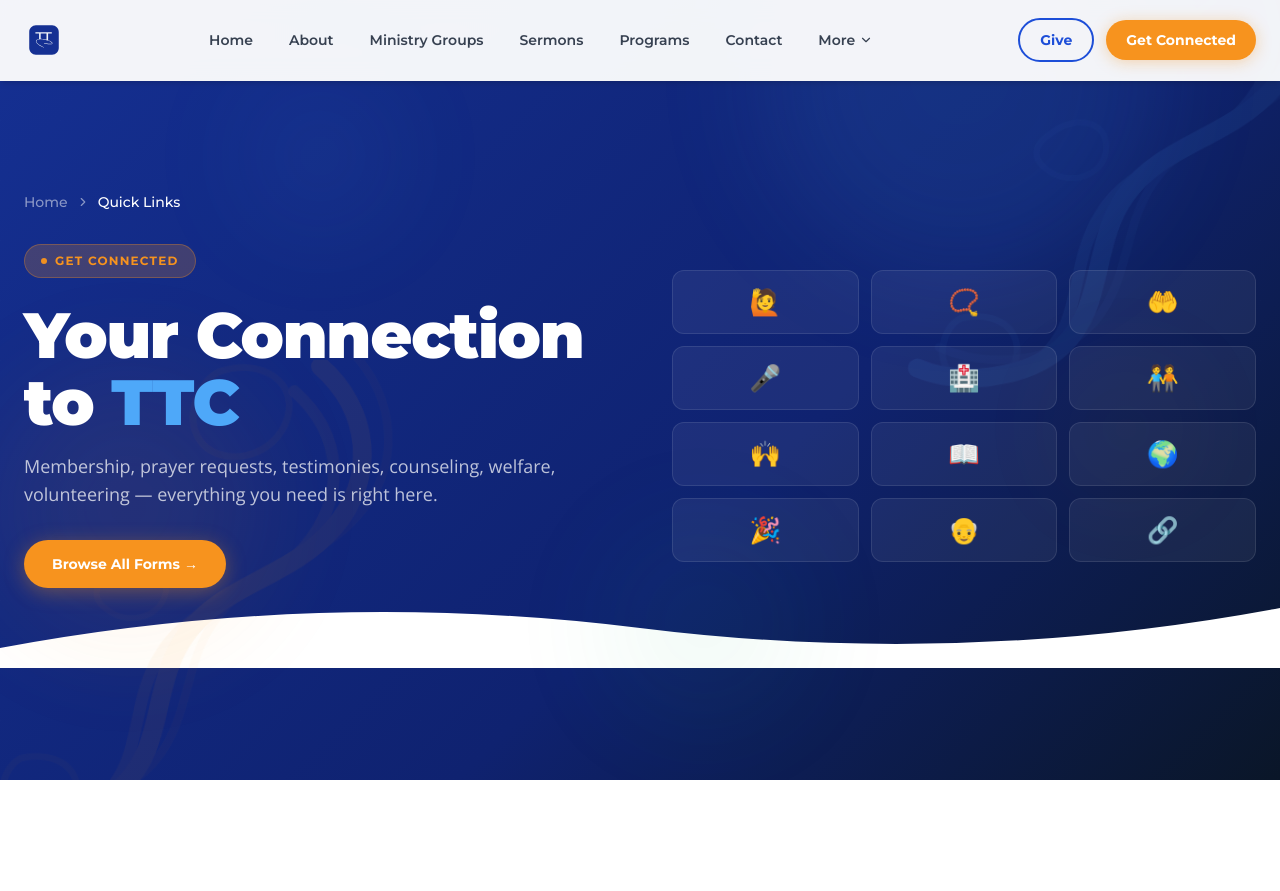
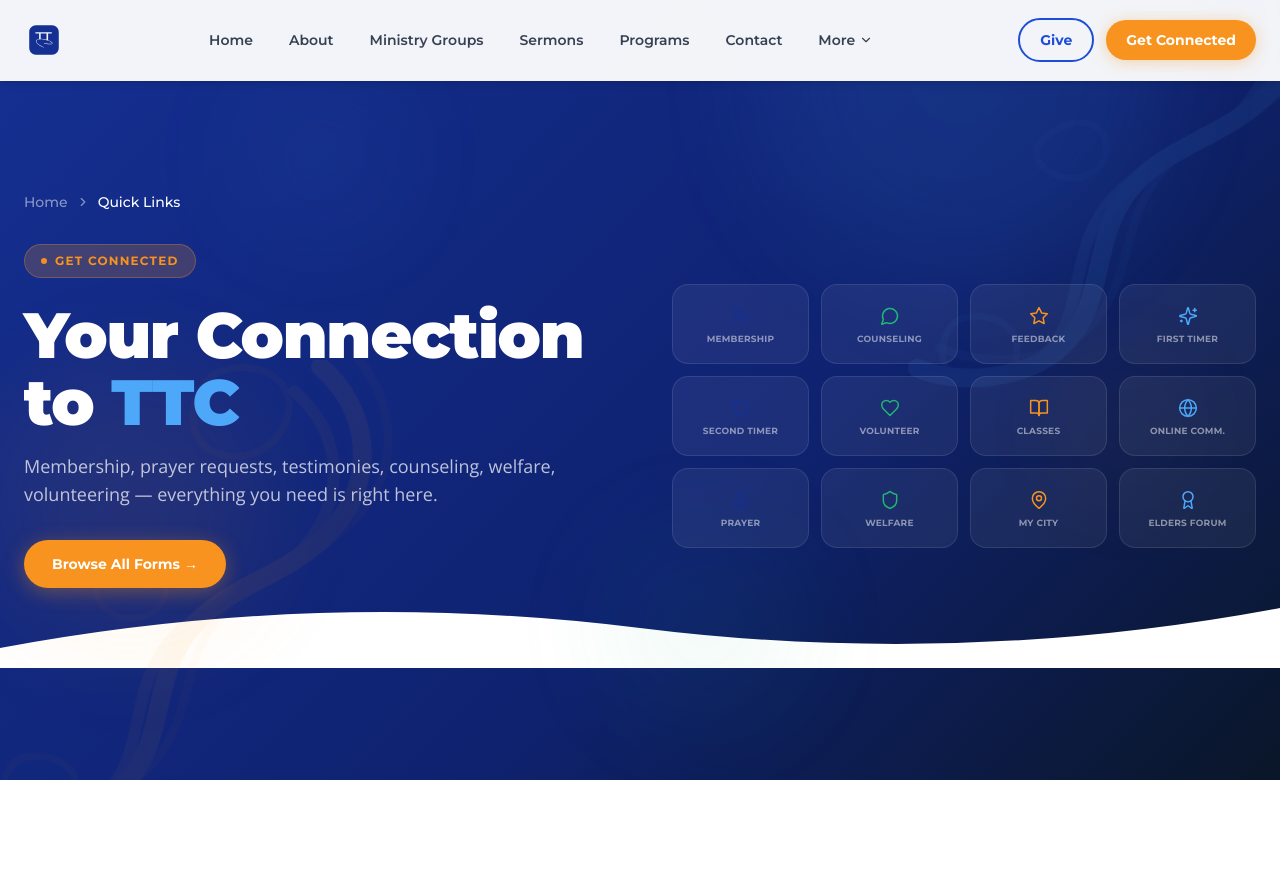
Before and after one commit to theasaphmedia/ttc-website, a Next.js app: page /quick-links in a window 1280 px wide. Shown: the top 891 px of the page. Built offline with nearby package versions, Linux system fonts and the light colour scheme.

Commit message:
feat: replace emoji icons with Lucide, fix WhoWeAre collage

```diff
--- a/app/quick-links/page.tsx
+++ b/app/quick-links/page.tsx
@@ -2,6 +2,7 @@ import type { Metadata } from 'next'
 import Link from 'next/link'
 import { ChevronRight } from 'lucide-react'
 import { QuickLinksHub } from '@/components/forms/QuickLinksHub'
+import { QuickLinksHeroGrid } from '@/components/quick-links/QuickLinksHeroGrid'
 import { WaveDivider } from '@/components/ui/WaveDivider'
 import { BrandCurves } from '@/components/ui/BrandCurves'
 import { FloatingOrbs } from '@/components/ui/FloatingOrbs'
@@ -54,14 +55,7 @@ export default function QuickLinksPage() {
                 Browse All Forms →
               </a>
             </div>
-            <div className="hidden lg:grid grid-cols-3 gap-3">
-              {['🙋','📿','🤲','🎤','🏥','🧑‍🤝‍🧑','🙌','📖','🌍','🎉','👴','🔗'].map((icon, i) => (
-                <div key={i} className="flex items-center justify-center h-16 rounded-xl touch-float"
-                  style={{ background: 'rgba(255,255,255,0.06)', border: '1px solid rgba(255,255,255,0.1)', fontSize: '1.6rem', animationDelay: `${i * 0.1}s` }}>
-                  {icon}
-                </div>
-              ))}
-            </div>
+            <QuickLinksHeroGrid />
           </div>
         </div>
         <WaveDivider fillColor="#ffffff" variant="curve" height={80} />
--- a/components/forms/QuickLinksHub.tsx
+++ b/components/forms/QuickLinksHub.tsx
@@ -4,9 +4,31 @@ import React, { useState } from 'react'
 import { QuickLinkModal } from './QuickLinkModal'
 import { useTilt } from '@/hooks/useTilt'
 import type { FormType } from '@/types'
+import {
+  UserCheck,
+  MessageCircle,
+  Star,
+  Sparkles,
+  RotateCcw,
+  Heart,
+  BookOpen,
+  Users,
+  Globe,
+  Flame,
+  Shield,
+  MapPin,
+  Smile,
+  Award,
+  Mic,
+  Users2,
+  Baby,
+  Layers,
+} from 'lucide-react'
+
+import type { LucideIcon } from 'lucide-react'
 
 interface QuickLink {
-  icon: string
+  Icon: LucideIcon
   title: string
   description: string
   formType: FormType
@@ -14,24 +36,24 @@ interface QuickLink {
 }
 
 const LINKS: QuickLink[] = [
-  { icon: '✝️',  title: 'Membership',            description: 'Become an official member of TTC',              formType: 'membership',            color: '#153093' },
-  { icon: '🤝',  title: 'Counseling',             description: 'Request one-on-one pastoral counseling',         formType: 'counseling',            color: '#22b573' },
-  { icon: '⭐',  title: 'Feedback Survey',         description: 'Share your experience with TTC',                formType: 'feedback',              color: '#f7931e' },
-  { icon: '👋',  title: 'First Timer',             description: 'New here? Let us welcome you properly',          formType: 'first_timer',           color: '#4ea8f9' },
-  { icon: '🔄',  title: 'Second Timer',            description: "Back again? We'd love to connect",               formType: 'second_timer',          color: '#153093' },
-  { icon: '🙋',  title: 'Volunteer',               description: 'Offer your time and gifts to serve',             formType: 'volunteer',             color: '#22b573' },
-  { icon: '📚',  title: 'Membership Class',        description: 'Sign up for our new members class',              formType: 'membership_class',      color: '#f7931e' },
-  { icon: '👥',  title: 'Ministry Group Class',    description: 'Begin your ministry group journey',              formType: 'ministry_group_class',  color: '#4ea8f9' },
-  { icon: '🌐',  title: 'Online Community',        description: 'Join TTC digital community groups',              formType: 'online_community',      color: '#153093' },
-  { icon: '💍',  title: 'Pre-Marital Counseling',  description: 'Prepare well for your marriage',                 formType: 'premarital_counseling', color: '#22b573' },
-  { icon: '💑',  title: 'Post-Marital Counseling', description: 'Strengthen and restore your marriage',           formType: 'postmarital_counseling',color: '#f7931e' },
-  { icon: '🙏',  title: 'Prayer Request',          description: 'Submit a prayer request to our team',            formType: 'prayer_request',        color: '#4ea8f9' },
-  { icon: '🎉',  title: 'Testimony',               description: 'Share what God has done for you',                formType: 'testimony',             color: '#153093' },
-  { icon: '❤️',  title: 'Welfare',                 description: 'Request welfare support from TTC',               formType: 'welfare',               color: '#22b573' },
-  { icon: '🏙️',  title: 'TIC — My City',           description: 'Bring TTC to your city or nation',              formType: 'tic_city',              color: '#f7931e' },
-  { icon: '👧',  title: 'Transformation Kids',     description: 'Register your child with TTC Kids',              formType: 'transformation_kids',   color: '#4ea8f9' },
-  { icon: '🎖️',  title: 'Elders Forum',            description: 'Join the TTC Elders Forum',                      formType: 'elders_forum',          color: '#153093' },
-  { icon: '⭕',  title: 'Circle Group',            description: 'Join a small intentional fellowship circle',     formType: 'circle_group',          color: '#22b573' },
+  { Icon: UserCheck,    title: 'Membership',            description: 'Become an official member of TTC',              formType: 'membership',            color: '#153093' },
+  { Icon: MessageCircle,title: 'Counseling',             description: 'Request one-on-one pastoral counseling',         formType: 'counseling',            color: '#22b573' },
+  { Icon: Star,         title: 'Feedback Survey',         description: 'Share your experience with TTC',                formType: 'feedback',              color: '#f7931e' },
+  { Icon: Sparkles,     title: 'First Timer',             description: 'New here? Let us welcome you properly',          formType: 'first_timer',           color: '#4ea8f9' },
+  { Icon: RotateCcw,    title: 'Second Timer',            description: "Back again? We'd love to connect",               formType: 'second_timer',          color: '#153093' },
+  { Icon: Heart,        title: 'Volunteer',               description: 'Offer your time and gifts to serve',             formType: 'volunteer',             color: '#22b573' },
+  { Icon: BookOpen,     title: 'Membership Class',        description: 'Sign up for our new members class',              formType: 'membership_class',      color: '#f7931e' },
+  { Icon: Users,        title: 'Ministry Group Class',    description: 'Begin your ministry group journey',              formType: 'ministry_group_class',  color: '#4ea8f9' },
+  { Icon: Globe,        title: 'Online Community',        description: 'Join TTC digital community groups',              formType: 'online_community',      color: '#153093' },
+  { Icon: Smile,        title: 'Pre-Marital Counseling',  description: 'Prepare well for your marriage',                 formType: 'premarital_counseling', color: '#22b573' },
+  { Icon: Users2,       title: 'Post-Marital Counseling', description: 'Strengthen and restore your marriage',           formType: 'postmarital_counseling',color: '#f7931e' },
+  { Icon: Flame,        title: 'Prayer Request',          description: 'Submit a prayer request to our team',            formType: 'prayer_request',        color: '#4ea8f9' },
+  { Icon: Mic,          title: 'Testimony',               description: 'Share what God has done for you',                formType: 'testimony',             color: '#153093' },
+  { Icon: Shield,       title: 'Welfare',                 description: 'Request welfare support from TTC',               formType: 'welfare',               color: '#22b573' },
+  { Icon: MapPin,       title: 'TIC — My City',           description: 'Bring TTC to your city or nation',              formType: 'tic_city',              color: '#f7931e' },
+  { Icon: Baby,         title: 'Transformation Kids',     description: 'Register your child with TTC Kids',              formType: 'transformation_kids',   color: '#4ea8f9' },
+  { Icon: Award,        title: 'Elders Forum',            description: 'Join the TTC Elders Forum',                      formType: 'elders_forum',          color: '#153093' },
+  { Icon: Layers,       title: 'Circle Group',            description: 'Join a small intentional fellowship circle',     formType: 'circle_group',          color: '#22b573' },
 ]
 
 function QuickLinkCard({ link, onClick }: { link: QuickLink; onClick: () => void }) {
@@ -55,7 +77,7 @@ function QuickLinkCard({ link, onClick }: { link: QuickLink; onClick: () => void
 
       {/* Icon */}
       <div
-        className="w-12 h-12 rounded-2xl flex items-center justify-center text-2xl shrink-0 relative z-10"
+        className="w-12 h-12 rounded-2xl flex items-center justify-center shrink-0 relative z-10"
         style={{
           background: `${link.color}15`,
           transform: isHovered ? 'translateZ(16px) scale(1.1)' : 'translateZ(0) scale(1)',
@@ -63,7 +85,15 @@ function QuickLinkCard({ link, onClick }: { link: QuickLink; onClick: () => void
           boxShadow: isHovered ? `0 4px 16px ${link.color}30` : 'none',
         }}
       >
-        {link.icon}
+        <link.Icon
+          size={20}
+          strokeWidth={1.8}
+          style={{
+            color: link.color,
+            transition: 'transform 0.35s cubic-bezier(0.23,1,0.32,1)',
+            transform: isHovered ? 'scale(1.15)' : 'scale(1)',
+          }}
+        />
       </div>
 
       {/* Text */}
--- a/components/home/MinistryGroupsTeaser.tsx
+++ b/components/home/MinistryGroupsTeaser.tsx
@@ -2,19 +2,31 @@
 
 import React from 'react'
 import Link from 'next/link'
-import { ArrowRight } from 'lucide-react'
+import { ArrowRight, Music2, Compass, BookOpen, Zap, Globe, Clapperboard, ClipboardList } from 'lucide-react'
 import { SectionHeading } from '@/components/ui/SectionHeading'
 import { AnimatedSection } from '@/components/ui/AnimatedSection'
 import { useTilt } from '@/hooks/useTilt'
 
+import type { LucideIcon } from 'lucide-react'
+
+const GROUP_ICONS: Record<string, LucideIcon> = {
+  'music-group': Music2,
+  'locomotive-group': Compass,
+  'transformative-word-group': BookOpen,
+  'tremendous-power-group': Zap,
+  'community-impact-group': Globe,
+  'media-operations-group': Clapperboard,
+  'administrative-support-group': ClipboardList,
+}
+
 const GROUPS = [
-  { slug: 'music-group',                name: 'Music Group',             icon: '🎵', abbr: undefined,  tagline: 'Anointed sounds that usher in presence',                  color: '#153093', bg: '#eef2ff' },
-  { slug: 'locomotive-group',           name: 'Locomotive Group',        icon: '🚂', abbr: 'MJK',      tagline: 'Making Jesus Known through follow-up',                   color: '#22b573', bg: '#ecfdf5' },
-  { slug: 'transformative-word-group',  name: 'Transformative Word',     icon: '📖', abbr: 'TWG',      tagline: 'Rooting believers in the Word',                           color: '#f7931e', bg: '#fff7ed' },
-  { slug: 'tremendous-power-group',     name: 'Tremendous Power',        icon: '⚡', abbr: 'TPG',      tagline: 'Spirit-empowered ministry and intercession',             color: '#153093', bg: '#eef2ff' },
-  { slug: 'community-impact-group',     name: 'Community Impact',        icon: '🌍', abbr: 'GIP',      tagline: 'Transforming communities, cities, nations',              color: '#22b573', bg: '#ecfdf5' },
-  { slug: 'media-operations-group',     name: 'Media Operations',        icon: '🎬', abbr: undefined,  tagline: 'Engineering · Design · Social · AV · Photography',       color: '#4ea8f9', bg: '#eff6ff' },
-  { slug: 'administrative-support-group', name: 'Administrative Support', icon: '📋', abbr: undefined, tagline: 'Admin, protocol, and operations excellence',              color: '#6b7280', bg: '#f9fafb' },
+  { slug: 'music-group',                name: 'Music Group',             abbr: undefined,  tagline: 'Anointed sounds that usher in presence',                  color: '#153093', bg: '#eef2ff' },
+  { slug: 'locomotive-group',           name: 'Locomotive Group',        abbr: 'MJK',      tagline: 'Making Jesus Known through follow-up',                   color: '#22b573', bg: '#ecfdf5' },
+  { slug: 'transformative-word-group',  name: 'Transformative Word',     abbr: 'TWG',      tagline: 'Rooting believers in the Word',                           color: '#f7931e', bg: '#fff7ed' },
+  { slug: 'tremendous-power-group',     name: 'Tremendous Power',        abbr: 'TPG',      tagline: 'Spirit-empowered ministry and intercession',             color: '#153093', bg: '#eef2ff' },
+  { slug: 'community-impact-group',     name: 'Community Impact',        abbr: 'GIP',      tagline: 'Transforming communities, cities, nations',              color: '#22b573', bg: '#ecfdf5' },
+  { slug: 'media-operations-group',     name: 'Media Operations',        abbr: undefined,  tagline: 'Engineering · Design · Social · AV · Photography',       color: '#4ea8f9', bg: '#eff6ff' },
+  { slug: 'administrative-support-group', name: 'Administrative Support', abbr: undefined, tagline: 'Admin, protocol, and operations excellence',              color: '#6b7280', bg: '#f9fafb' },
 ]
 
 function TeaserCard({ group, index }: { group: typeof GROUPS[0], index: number }) {
@@ -24,6 +36,8 @@ function TeaserCard({ group, index }: { group: typeof GROUPS[0], index: number }
     speed: 350,
     glare: true,
   })
+
+  const Icon = GROUP_ICONS[group.slug] || Zap
 
   return (
     <AnimatedSection variant="fadeUp" delay={index * 60}>
@@ -49,7 +63,7 @@ function TeaserCard({ group, index }: { group: typeof GROUPS[0], index: number }
 
         {/* Icon container */}
         <div
-          className="text-3xl mb-4 w-14 h-14 rounded-2xl flex items-center justify-center relative z-10"
+          className="mb-4 w-14 h-14 rounded-2xl flex items-center justify-center relative z-10"
           style={{
             background: `${group.color}18`,
             transform: isHovered ? 'translateZ(15px) scale(1.1)' : 'translateZ(0) scale(1)',
@@ -57,7 +71,15 @@ function TeaserCard({ group, index }: { group: typeof GROUPS[0], index: number }
             boxShadow: isHovered ? `0 4px 16px ${group.color}30` : 'none',
           }}
         >
-          {group.icon}
+          <Icon
+            size={24}
+            strokeWidth={1.7}
+            style={{
+              color: group.color,
+              transition: 'transform 0.35s cubic-bezier(0.23,1,0.32,1)',
+              transform: isHovered ? 'scale(1.15)' : 'scale(1)',
+            }}
+          />
         </div>
 
         <div className="flex items-center gap-2 mb-1 relative z-10">
@@ -131,7 +153,7 @@ export function MinistryGroupsTeaser() {
             <TeaserCard key={group.slug} group={group} index={i} />
           ))}
 
-          {/* CTA card — also tiltable */}
+          {/* CTA card */}
           <AnimatedSection variant="fadeUp" delay={GROUPS.length * 60}>
             <div
               className="flex flex-col items-center justify-center p-6 rounded-2xl text-center h-full min-h-[180px] relative overflow-hidden"
@@ -145,7 +167,9 @@ export function MinistryGroupsTeaser() {
                 className="absolute inset-0 opacity-0 hover:opacity-100 transition-opacity duration-500"
                 style={{ background: 'radial-gradient(circle at 50% 50%, rgba(78,168,249,0.15) 0%, transparent 70%)' }}
               />
-              <span className="text-3xl mb-3 relative z-10">✨</span>
+              <div className="mb-3 relative z-10 flex items-center justify-center w-12 h-12 rounded-2xl" style={{ background: 'rgba(247,147,30,0.2)' }}>
+                <Zap size={24} strokeWidth={1.7} style={{ color: '#f7931e' }} />
+              </div>
               <p className="font-heading font-bold text-white text-sm mb-4 leading-tight relative z-10">
                 Not sure where you fit?
               </p>
--- a/components/ministry-groups/GroupCard.tsx
+++ b/components/ministry-groups/GroupCard.tsx
@@ -2,9 +2,21 @@
 
 import React from 'react'
 import Link from 'next/link'
-import { ArrowRight } from 'lucide-react'
+import { ArrowRight, Music2, Compass, BookOpen, Zap, Globe, Clapperboard, ClipboardList } from 'lucide-react'
 import { useTilt } from '@/hooks/useTilt'
 import type { MinistryGroup } from '@/types'
+
+import type { LucideIcon } from 'lucide-react'
+
+const GROUP_ICONS: Record<string, LucideIcon> = {
+  'music-group': Music2,
+  'locomotive-group': Compass,
+  'transformative-word-group': BookOpen,
+  'tremendous-power-group': Zap,
+  'community-impact-group': Globe,
+  'media-operations-group': Clapperboard,
+  'administrative-support-group': ClipboardList,
+}
 
 interface GroupCardProps {
   group: MinistryGroup
@@ -18,6 +30,8 @@ export function GroupCard({ group, index }: GroupCardProps) {
     speed: 400,
     glare: true,
   })
+
+  const Icon = GROUP_ICONS[group.slug] || Zap
 
   return (
     <div
@@ -47,7 +61,7 @@ export function GroupCard({ group, index }: GroupCardProps) {
         }}
       />
 
-      {/* Index watermark — rises up on hover */}
+      {/* Index watermark */}
       <span
         className="absolute top-4 right-5 font-heading font-black text-5xl leading-none select-none pointer-events-none"
         aria-hidden="true"
@@ -62,16 +76,25 @@ export function GroupCard({ group, index }: GroupCardProps) {
         {String(index + 1).padStart(2, '0')}
       </span>
 
-      {/* Icon — bounces on hover */}
+      {/* Icon */}
       <div
-        className="relative z-10 text-4xl mb-5 w-14 h-14 rounded-2xl flex items-center justify-center touch-icon-pop"
+        className="relative z-10 mb-5 w-14 h-14 rounded-2xl flex items-center justify-center touch-icon-pop"
         style={{
           background: `${group.color}15`,
           transform: isHovered ? 'translateZ(20px) scale(1.1)' : 'translateZ(0) scale(1)',
           transition: 'transform 0.4s cubic-bezier(0.23,1,0.32,1)',
+          boxShadow: isHovered ? `0 4px 20px ${group.color}30` : 'none',
         }}
       >
-        {group.icon}
+        <Icon
+          size={24}
+          strokeWidth={1.7}
+          style={{
+            color: group.color,
+            transition: 'transform 0.4s cubic-bezier(0.23,1,0.32,1)',
+            transform: isHovered ? 'scale(1.15)' : 'scale(1)',
+          }}
+        />
       </div>
 
       {/* Name */}
@@ -96,7 +119,7 @@ export function GroupCard({ group, index }: GroupCardProps) {
         </p>
       )}
 
-      {/* Separator — expands on hover */}
+      {/* Separator */}
       <div
         className="relative z-10 h-0.5 mb-4 touch-separator-pulse"
         style={{
--- /dev/null
+++ b/components/quick-links/QuickLinksHeroGrid.tsx
@@ -0,0 +1,72 @@
+'use client'
+
+import React, { useState } from 'react'
+import {
+  UserCheck, MessageCircle, Star, Sparkles, RotateCcw, Heart,
+  BookOpen, Users, Globe, Flame, Shield, MapPin, Smile, Award, Mic,
+} from 'lucide-react'
+
+const HERO_ICONS = [
+  { Icon: UserCheck,    label: 'Membership',    color: '#153093' },
+  { Icon: MessageCircle,label: 'Counseling',     color: '#22b573' },
+  { Icon: Star,         label: 'Feedback',       color: '#f7931e' },
+  { Icon: Sparkles,     label: 'First Timer',    color: '#4ea8f9' },
+  { Icon: RotateCcw,    label: 'Second Timer',   color: '#153093' },
+  { Icon: Heart,        label: 'Volunteer',      color: '#22b573' },
+  { Icon: BookOpen,     label: 'Classes',        color: '#f7931e' },
+  { Icon: Globe,        label: 'Online Comm.',   color: '#4ea8f9' },
+  { Icon: Flame,        label: 'Prayer',         color: '#153093' },
+  { Icon: Shield,       label: 'Welfare',        color: '#22b573' },
+  { Icon: MapPin,       label: 'My City',        color: '#f7931e' },
+  { Icon: Award,        label: 'Elders Forum',   color: '#4ea8f9' },
+]
+
+function HeroIconCard({
+  Icon, label, color, index,
+}: typeof HERO_ICONS[0] & { index: number }) {
+  const [hovered, setHovered] = useState(false)
+  return (
+    <div
+      onMouseEnter={() => setHovered(true)}
+      onMouseLeave={() => setHovered(false)}
+      className="flex flex-col items-center justify-center gap-2 h-20 rounded-2xl cursor-default active:scale-[0.94] touch-float"
+      style={{
+        animationDelay: `${index * 0.15}s`,
+        background: hovered ? `${color}30` : 'rgba(255,255,255,0.06)',
+        border: `1px solid ${hovered ? color + '70' : 'rgba(255,255,255,0.1)'}`,
+        transform: hovered ? 'translateY(-6px) scale(1.06)' : 'translateY(0) scale(1)',
+        boxShadow: hovered ? `0 14px 36px ${color}40` : 'none',
+        transition: 'all 0.3s cubic-bezier(0.23,1,0.32,1)',
+      }}
+    >
+      <div
+        style={{
+          color: hovered ? '#fff' : color,
+          transform: hovered ? 'scale(1.25)' : 'scale(1)',
+          transition: 'all 0.3s cubic-bezier(0.23,1,0.32,1)',
+        }}
+      >
+        <Icon size={20} strokeWidth={1.8} />
+      </div>
+      <span
+        className="text-[9px] font-heading font-bold tracking-wide uppercase text-center leading-none px-1"
+        style={{
+          color: hovered ? 'rgba(255,255,255,0.9)' : 'rgba(255,255,255,0.5)',
+          transition: 'color 0.3s ease',
+        }}
+      >
+        {label}
+      </span>
+    </div>
+  )
+}
+
+export function QuickLinksHeroGrid() {
+  return (
+    <div className="hidden lg:grid grid-cols-4 grid-rows-3 gap-3">
+      {HERO_ICONS.map((item, i) => (
+        <HeroIconCard key={item.label} {...item} index={i} />
+      ))}
+    </div>
+  )
+}
```
Also changed, not shown: components/home/WhoWeAre.tsx (+4 -4 lines).
